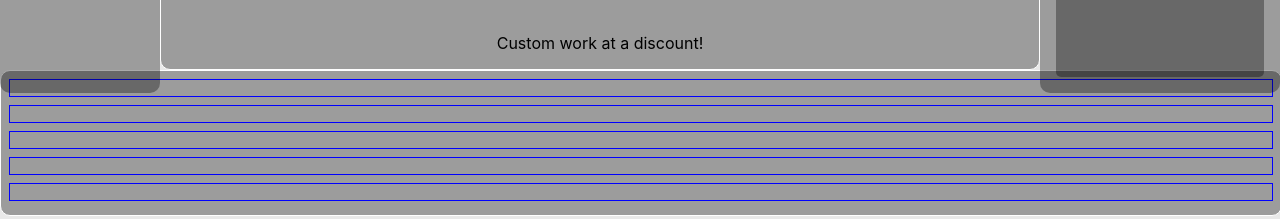
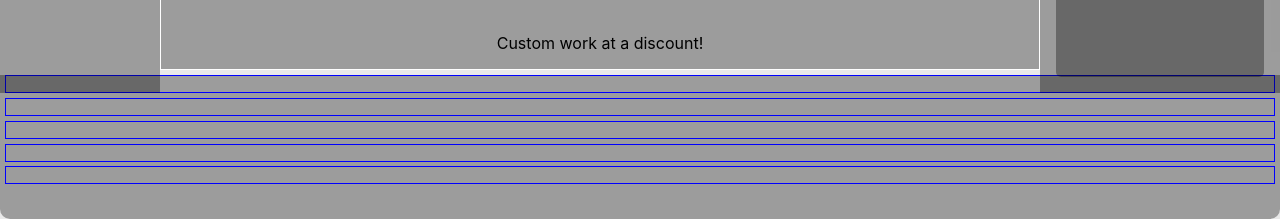
Before and after one commit to Hazey8709/Dev2501-Fortin_1-3, a React (Create React App) app: page / in a window 1280 px wide. Shown: the part 711-930 px from the top of the page. Built offline with nearby package versions, Linux system fonts and the light colour scheme.

Commit message:
update file design

```diff
--- a/src/components/Ads.js
+++ b/src/components/Ads.js
@@ -28,7 +28,7 @@ const style = {
         position: "relative",
         float: "right",
         // border: "1px solid red",
-        borderRadius: "10px",
+        borderTopRightRadius: "10px",
         width: "13rem",
         height: "37.9rem",
         backgroundColor: "#0005",
--- a/src/components/Card.js
+++ b/src/components/Card.js
@@ -29,7 +29,6 @@ const style = {
         flexDirection: "column",
         alignText: "center",
         border: "1px solid white",
-        borderRadius: "10px",
         backgroundColor: "#0005",
         marginTop: "1.9rem",
         marginLeft: "10rem",
@@ -39,9 +38,9 @@ const style = {
         // border: "1px solid red",
         borderRadius: "5px",
         backgroundColor: "#0005",
-        height: "15rem",
+        height: "14.7rem",
         margin: "1rem",
-        marginTop: "3.4rem",
+        marginTop: "3.7rem",
     },
 
     cardTitle: {
--- a/src/components/Footer.js
+++ b/src/components/Footer.js
@@ -16,8 +16,9 @@ export default Footer;
 
 const style = {
     footerCont: {
-        border: "1px solid white",
-        borderRadius: "10px",
+        // border: "1px solid white",
+        borderBottomLeftRadius: "10px",
+        borderBottomRightRadius: "10px",
         backgroundColor: "#0005",
         width: "100%",
         height: "9rem",
@@ -25,7 +26,7 @@ const style = {
 
     icon: {
         border: "1px solid blue",
-        margin: ".5rem",
+        margin: ".3rem",
         // width: "90%",
         height: "1rem",
     },
--- a/src/components/Navbar.js
+++ b/src/components/Navbar.js
@@ -39,7 +39,7 @@ const style = {
         flexDirection: "column",
         // border: "1px solid white",
         position: "absolute",
-        borderRadius: "10px",
+        borderTopLeftRadius: "10px",
         width: "10rem",
         height: "40rem",
         backgroundColor: "#0005",
```
